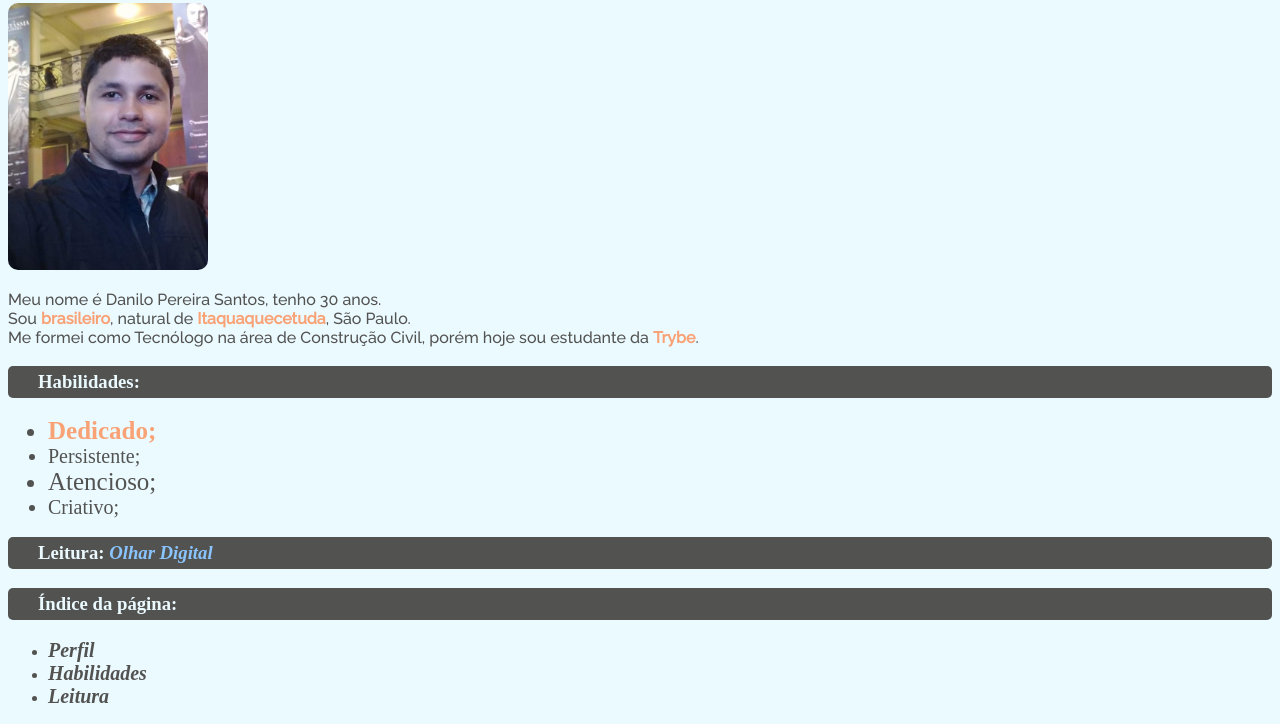
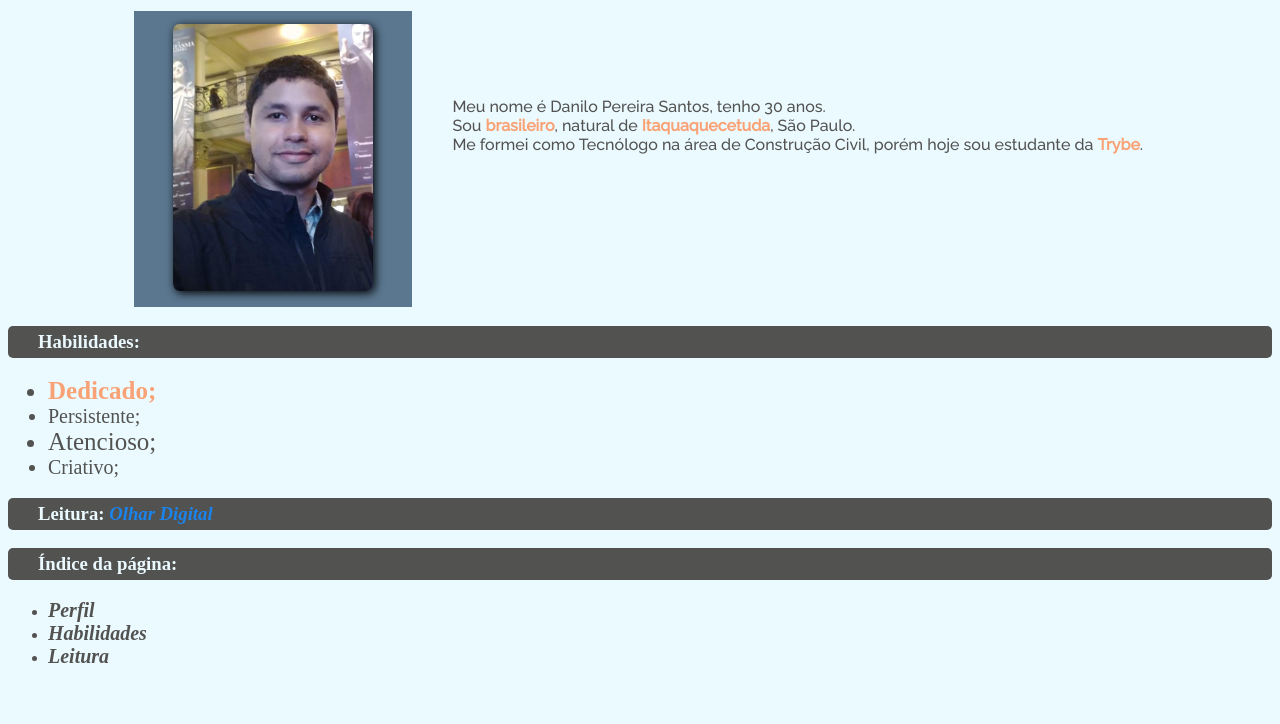
Before and after one commit to danilo-ps/danilo-ps.github.io, a plain HTML site: page index.html in a window 1280 px wide. Shown: the part 89-813 px from the top of the page. Drawn offline with Linux system fonts and the light colour scheme.

Commit message:
Layout e Box model CSS exercicios 3.3

```diff
--- a/index.html
+++ b/index.html
@@ -11,20 +11,27 @@
 </head>
 
 <body>
-  <h1 id="name" class="title">Danilo Pereira Santos</h1>
-  <img class="round" src="imagens/foto.jpeg" alt="Foto de perfil de Danilo Pereira Santos" width="200px">
+  <div class="head">
 
-  <p id="description">
-    Meu nome é Danilo Pereira Santos, tenho 30 anos. <br>
-    Sou <strong>brasileiro</strong>, natural de <strong>Itaquaquecetuda</strong>, São Paulo. <br>
-    Me formei como Tecnólogo na área de Construção Civil, porém hoje sou estudante da <strong>Trybe</strong>.
-  </p>
+      <h1 id="name" class="title">Danilo Pereira Santos</h1>
+
+    <div class="image">
+      <img class="round" src="imagens/foto.jpeg" alt="Foto de perfil de Danilo Pereira Santos" width="200px">
+    </div>
+    <div class="description">
+      <p>
+        Meu nome é Danilo Pereira Santos, tenho 30 anos. <br>
+        Sou <strong>brasileiro</strong>, natural de <strong>Itaquaquecetuda</strong>, São Paulo. <br>
+        Me formei como Tecnólogo na área de Construção Civil, porém hoje sou estudante da <strong>Trybe</strong>.
+      </p>
+    </div>
+  </div>
 
   <h3 class="title" id="habilidades">Habilidades:</h3>
   <ul>
-    <li class="abiliity-1"><strong>Dedicado;</strong></li>
+    <li class="abiliity-1 odd"><strong>Dedicado;</strong></li>
     <li class="abiliity-2">Persistente;</li>
-    <li class="abiliity-1">Atencioso;</li>
+    <li class="abiliity-1 odd">Atencioso;</li>
     <li class="abiliity-2"> Criativo;</li>
   </ul>
 
--- a/style.css
+++ b/style.css
@@ -1,9 +1,29 @@
+.head{
+  overflow: auto;
+}
+
 #name{
   font-family: 'Lato', sans-serif;
+  text-align: center;
+  text-shadow: -3px 0px 5px black;
 }
 
-#description{
+.image{
+ width: 20%;
+  text-align:center;
+  float: left;
+  padding: 1%;
+  margin-left: 10%;
+  background-color: #05294d9f;
+  min-width: 230px;
+}
+
+.description{
   font-family: 'Raleway', sans-serif;
+  float: left;
+  height:200px;
+  padding: 70px 40px 0px;
+  min-width: 300px;
 }
 
 .title{
@@ -31,9 +51,14 @@ strong{
   font-size: 20px;
 }
 
+.odd:hover{
+  background-color: #05294d9f;
+  color: white;
+}
+
 .link {
   text-decoration: none;
-  color: #8AC4FF;
+  color: #1b84ec;
   font-style: italic;
 }
 
@@ -46,5 +71,6 @@ strong{
 }
 
 .round{
-  border-radius: 10px;
+  border-radius:3%;
+  box-shadow:2px 2px 10px black;
 }
```
